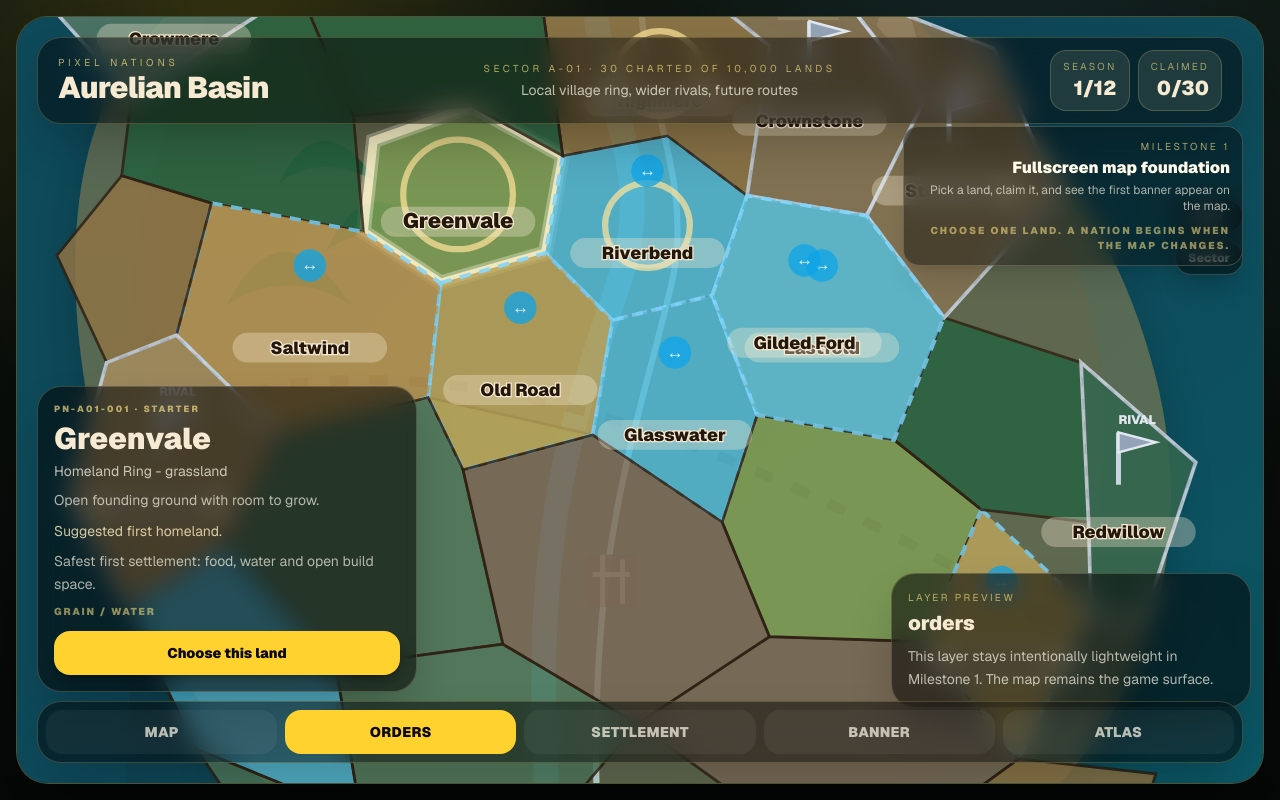
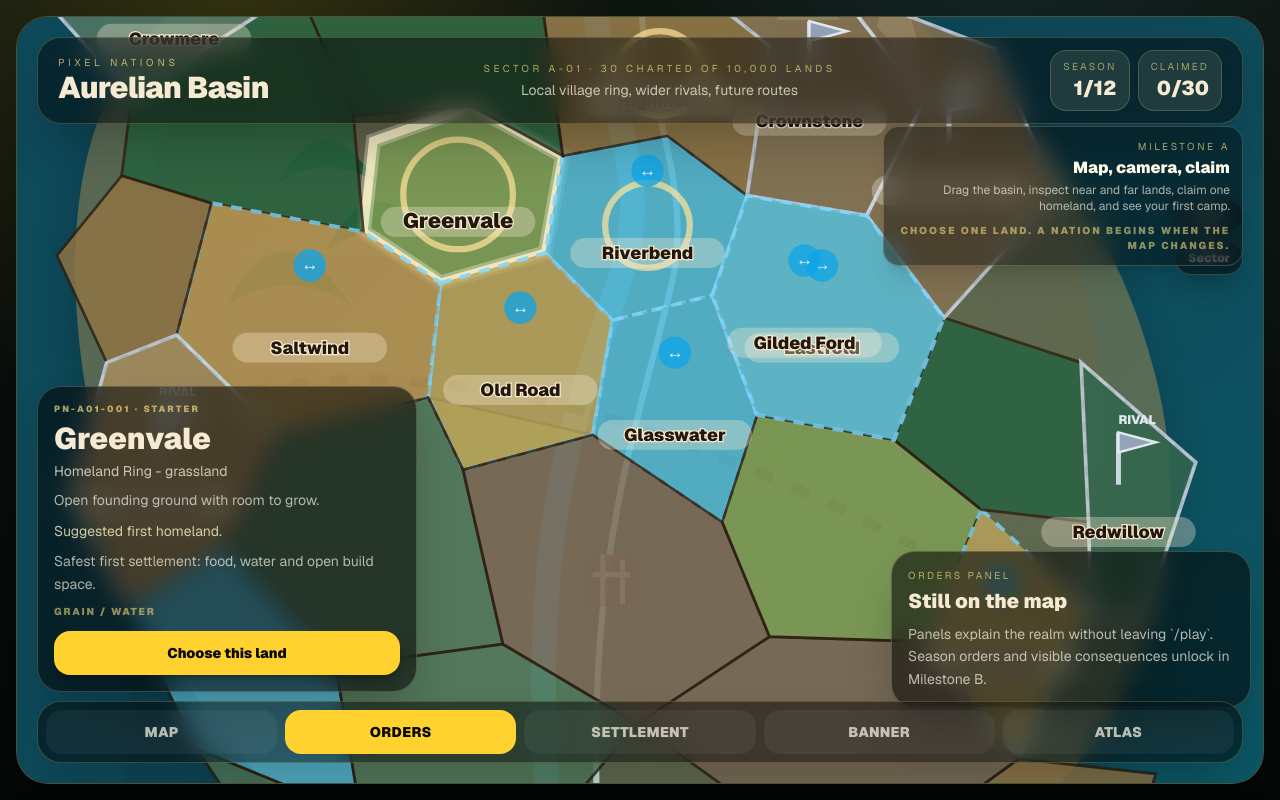
Before and after one commit to tomat60/pixel-nations, a Next.js app: page /play in a window 1280 px wide. Both pictures are taken after a click on the button "ORDERS". Built offline with nearby package versions, Linux system fonts and the light colour scheme.

Commit message:
feat: reframe play as sector map game

```diff
--- a/app/play/page.tsx
+++ b/app/play/page.tsx
@@ -19,10 +19,10 @@ export default function PlayPrototypePage() {
           <MapStage state={state} dispatch={dispatch} />
           <TopBar state={state} />
 
-          <div className="absolute right-3 top-[5.9rem] z-20 max-w-[180px] rounded-2xl border border-amber-100/20 bg-black/42 p-2.5 text-right shadow-xl backdrop-blur-md md:right-5 md:top-[6.8rem] md:max-w-[340px] md:p-3">
-            <p className="text-[8px] uppercase tracking-[0.22em] text-amber-200/65 md:text-[10px] md:tracking-[0.26em]">Milestone 1</p>
-            <p className="mt-1 text-xs font-black leading-tight text-amber-50 md:text-base">Fullscreen map foundation</p>
-            <p className="mt-1 text-[10px] leading-snug text-amber-50/65 md:text-xs">Pick a land, claim it, and see the first banner appear on the map.</p>
+          <div className="absolute right-3 top-[5.9rem] z-20 max-w-[192px] rounded-2xl border border-amber-100/20 bg-black/42 p-2.5 text-right shadow-xl backdrop-blur-md md:right-5 md:top-[6.8rem] md:max-w-[360px] md:p-3">
+            <p className="text-[8px] uppercase tracking-[0.22em] text-amber-200/65 md:text-[10px] md:tracking-[0.26em]">Milestone A</p>
+            <p className="mt-1 text-xs font-black leading-tight text-amber-50 md:text-base">Map, camera, claim</p>
+            <p className="mt-1 text-[10px] leading-snug text-amber-50/65 md:text-xs">Drag the basin, inspect near and far lands, claim one homeland, and see your first camp.</p>
             <p className="mt-2 hidden text-[10px] font-black uppercase tracking-[0.2em] text-amber-200/55 md:block">{state.lastEvent}</p>
           </div>
 
@@ -30,9 +30,9 @@ export default function PlayPrototypePage() {
 
           {state.view !== "map" && (
             <div className="absolute bottom-[4.7rem] right-3 z-20 hidden w-[360px] rounded-3xl border border-amber-100/20 bg-black/55 p-4 shadow-2xl backdrop-blur-md md:block">
-              <p className="text-[10px] uppercase tracking-[0.24em] text-amber-200/65">Layer preview</p>
-              <h3 className="mt-1 text-xl font-black">{state.view}</h3>
-              <p className="mt-2 text-sm leading-relaxed text-amber-50/68">This layer stays intentionally lightweight in Milestone 1. The map remains the game surface.</p>
+              <p className="text-[10px] uppercase tracking-[0.24em] text-amber-200/65">{state.view} panel</p>
+              <h3 className="mt-1 text-xl font-black">Still on the map</h3>
+              <p className="mt-2 text-sm leading-relaxed text-amber-50/68">Panels explain the realm without leaving `/play`. Season orders and visible consequences unlock in Milestone B.</p>
             </div>
           )}
 
```
